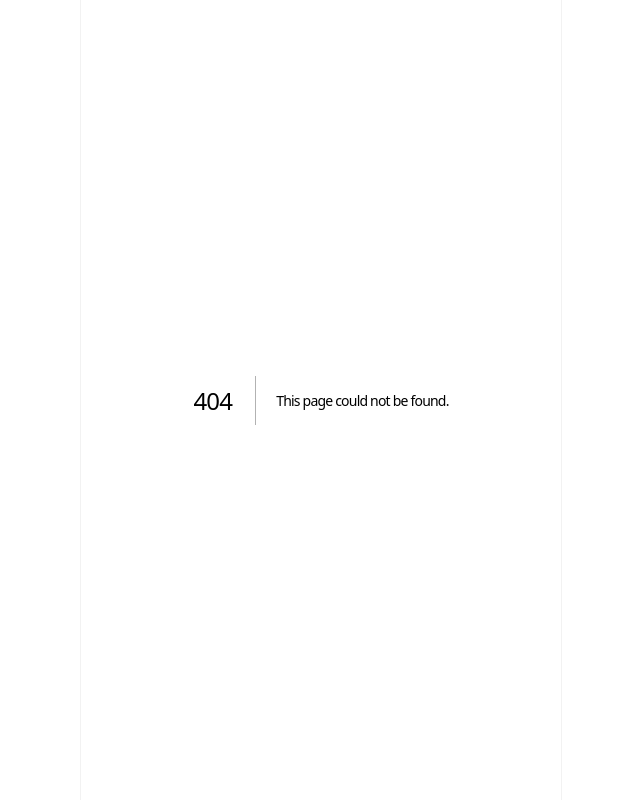
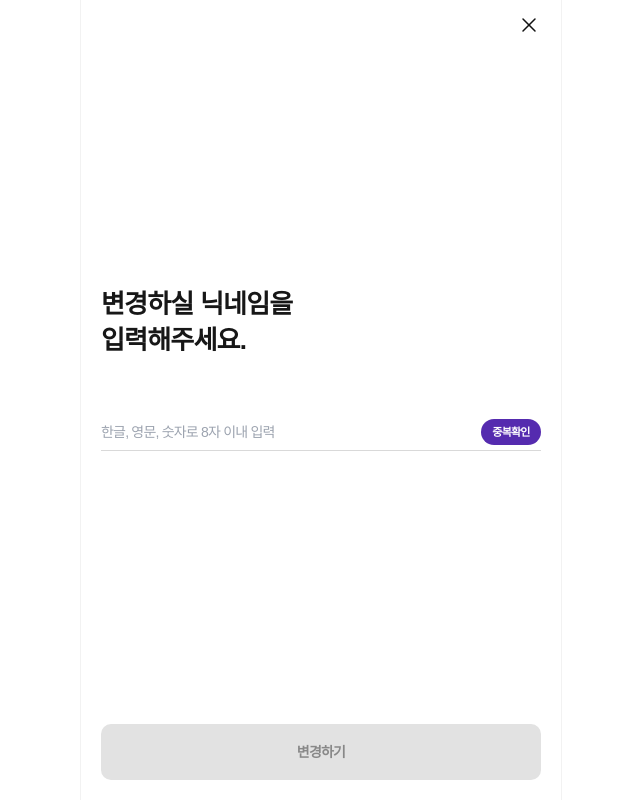
Before and after one commit to POTENDAY-NEWQUIZ/NEWQUIZ-FE, a Next.js app: page /mypage/update in a window 1280 px wide. Before the commit this address had no page. Shown: the whole page, without its empty margins (319-959 px from the left). Built offline with nearby package versions, Linux system fonts and the light colour scheme; no server answers; a web font is replaced by a local one.

Commit message:
[feat] : 닉네임 수정 페이지 생성 및 구현

```diff
--- a/src/api/user-api.ts
+++ b/src/api/user-api.ts
@@ -46,10 +46,7 @@ export const register = async (
 };
 
 // 닉네임 중복 확인
-export const checkNickname = async (
-  registerToken: string,
-  nickname: string
-) => {
+export const checkNickname = async (nickname: string) => {
   try {
     const response = await axios
       .create({
@@ -57,7 +54,6 @@ export const checkNickname = async (
         withCredentials: true,
         headers: {
           "Content-Type": "application/json",
-          registerToken: registerToken,
         },
       })
       .post(`/users/nickname/check`, { nickName: nickname });
--- a/src/app/mypage/page.tsx
+++ b/src/app/mypage/page.tsx
@@ -1,5 +1,6 @@
 "use client";
 
+import { useRouter } from "next/navigation";
 import Image from "next/image";
 import { useContext, useEffect, useState } from "react";
 
@@ -23,6 +24,7 @@ import into from "@assets/svg/into.svg";
 import warn from "@assets/img/warn.svg";
 
 const Mypage = () => {
+  const router = useRouter();
   const { activeModal, openModal, closeModal } =
     useContext(ModalContext);
   const [userData, setUserData] = useState({
@@ -36,7 +38,7 @@ const Mypage = () => {
 
   useEffect(() => {
     getUserData();
-  }, []);
+  }, [userData.nickname]);
 
   const getUserData = async () => {
     const response = await readUserData();
@@ -61,8 +63,15 @@ const Mypage = () => {
           <div className="rounded-full">
             <Image src={user} width={90} height={90} alt="프로필" />
           </div>
-          <p className="text-2xl font-semibold">{userData.nickname}</p>
-          <p className="text-sm text-[#B6B6B6] underline">수정하기</p>
+          <p className="text-2xl font-semibold xs:text-xl">
+            {userData.nickname}
+          </p>
+          <p
+            className="text-sm text-[#B6B6B6] underline cursor-pointer xs:text-xs"
+            onClick={() => router.push("/mypage/update")}
+          >
+            수정하기
+          </p>
         </section>
 
         {/* 학습 일수 구역 */}
@@ -84,7 +93,7 @@ const Mypage = () => {
         </section>
 
         {/* 학습 데이터 구역 */}
-        <section className="mx-5 bg-white shadow-default rounded-lg py-6 px-4 mb-2">
+        <section className="mx-5 bg-white shadow-default rounded-lg py-6 px-4 mb-2 xs:py-4">
           <div className="flex gap-2 items-start">
             <Image
               src={chart}
@@ -130,7 +139,7 @@ const Mypage = () => {
         </section>
 
         {/* 오답노트 구역 */}
-        <section className="mx-5 bg-white shadow-default rounded-lg py-6 px-4">
+        <section className="mx-5 bg-white shadow-default rounded-lg py-6 px-4 xs:py-4">
           <div className="flex gap-2 items-start">
             <Image
               src={book}
@@ -197,7 +206,7 @@ const Mypage = () => {
         <Modal
           icon={warn}
           text="정말 탈퇴하시겠어요?"
-          description={`탈퇴 버튼 선택 시 계정은 삭제되며\n복구되지 않습니다.`}
+          description={`탈퇴 버튼 선택 시 계정은 삭제되며\n\n복구되지 않습니다.`}
           leftChild={
             <SmallButton
               text="중단하기"
--- /dev/null
+++ b/src/app/mypage/update/page.tsx
@@ -0,0 +1,120 @@
+"use client";
+
+import { useRouter } from "next/navigation";
+import { useState } from "react";
+
+import Header from "@components/common/header";
+import Blank from "@components/button/blank";
+import EventButton from "@components/button/event-button";
+import Button from "@components/button/button";
+import CheckButton from "@components/button/check-button";
+import { checkNickname, updateUserData } from "@api/user-api";
+
+import cancel from "@assets/svg/cancel.svg";
+
+const MypageUpdate = () => {
+  const router = useRouter();
+  const [nickname, setNickname] = useState("");
+  const [isCheckNickname, setIsCheckNickname] = useState("DEFAULT");
+
+  const nicknameRegex = /^[가-힣a-zA-Z0-9]{2,8}$/;
+  const isValidNickname = nicknameRegex.test(nickname);
+
+  const onChangeNickname = (e: any) => {
+    setNickname(e.target.value);
+    setIsCheckNickname("DEFAULT");
+  };
+
+  const onClickCheckNickname = async () => {
+    if (!isValidNickname) {
+      setIsCheckNickname("ERROR");
+      return;
+    }
+
+    const response = await checkNickname(nickname);
+
+    if (response.data.isDuplicate) {
+      setIsCheckNickname("FALSE");
+    } else {
+      setIsCheckNickname("TRUE");
+    }
+  };
+
+  const onClickUpdateNickname = async () => {
+    const response = updateUserData(nickname);
+    router.replace("/mypage");
+  };
+
+  return (
+    <>
+      {/* 헤더 영역 */}
+      <Header
+        leftChild={<Blank />}
+        rightChild={<EventButton icon={cancel} command="back" />}
+      />
+
+      {/* 닉네임 변경 영역 */}
+      <section className="mx-5 flex flex-col h-screen justify-center pb-10">
+        <p className="text-[26px] leading-9 font-semibold mb-14">
+          변경하실 닉네임을
+          <br />
+          입력해주세요.
+        </p>
+        <div className="flex items-center relative">
+          <input
+            type="text"
+            placeholder="한글, 영문, 숫자로 8자 이내 입력"
+            className={`w-full py-2 pr-16 text-sm outline-none border-b-[1px] ${
+              nickname ? "border-black" : "border-[#D9D9D9]"
+            }`}
+            value={nickname}
+            onChange={onChangeNickname}
+          />
+          <div className="absolute right-0 z-10">
+            {isCheckNickname === "TRUE" ? (
+              <CheckButton
+                text="확인완료"
+                type="check"
+                onClick={() => {}}
+              />
+            ) : (
+              <CheckButton
+                text="중복확인"
+                type="uncheck"
+                onClick={onClickCheckNickname}
+              />
+            )}
+          </div>
+        </div>
+        <div className="text-xs text-right pt-2">
+          {isCheckNickname === "TRUE" ? (
+            <p>사용 가능한 닉네임입니다 :)</p>
+          ) : isCheckNickname === "FALSE" ? (
+            <p className="text-[#FC1919]">사용 중인 닉네임입니다.</p>
+          ) : isCheckNickname === "ERROR" ? (
+            <p className="text-[#FC1919]">
+              한글, 영문, 숫자로 8자 이내로 입력해주세요.
+            </p>
+          ) : (
+            <p className="text-white">닉네임 관련 문구</p>
+          )}
+        </div>
+      </section>
+
+      {/* 버튼 영역 */}
+      <section className="fixed bottom-5 max-w-[480px] w-full">
+        {isCheckNickname === "TRUE" && isValidNickname ? (
+          <Button
+            text="변경하기"
+            type="active"
+            onClick={onClickUpdateNickname}
+          />
+        ) : (
+          <Button text="변경하기" type="inactive" link="" />
+        )}
+      </section>
+    </>
+  );
+};
+
+export default MypageUpdate;
--- a/src/components/common/modal.tsx
+++ b/src/components/common/modal.tsx
@@ -17,12 +17,14 @@ const Modal = ({
 
       {/* 모달 컨텐츠 */}
       <div className="max-w-[340px] w-[calc(100%-60px)] h-[240px] fixed top-1/2 left-1/2 transform -translate-x-1/2 -translate-y-1/2 bg-white rounded-[14px] z-50 shadow-modal text-center px-4 py-10">
-        <section className="flex justify-center mt-2 mb-4">
+        <section className="flex justify-center mt-2 mb-2">
           <Image src={icon} width={32} height={32} alt="모달 아이콘" />
         </section>
         <section className="mb-8">
-          <div className="text-xl font-bold">{text}</div>
-          <div className="text-sm text-[#727272]">{description}</div>
+          <div className="text-xl font-bold xs:text-lg">{text}</div>
+          <div className="text-sm text-[#727272] xs:text-[11px]">
+            {description}
+          </div>
         </section>
         <section className="flex justify-evenly">
           {leftChild}
--- a/src/container/register-container.tsx
+++ b/src/container/register-container.tsx
@@ -20,8 +20,7 @@ const RegisterContainer = () => {
   const [birth, setBirth] = useState("");
   const [isCheckNickname, setIsCheckNickname] = useState("DEFAULT");
 
-  const nicknameRegex =
-    /^(?=.*[가-힣a-zA-Z])(?=.*\d)[가-힣a-zA-Z\d]{2,8}$/;
+  const nicknameRegex = /^[가-힣a-zA-Z0-9]{2,8}$/;
   const birthRegex = /^\d{4}-\d{2}-\d{2}$/;
 
   const isValidNickname = nicknameRegex.test(nickname);
@@ -42,10 +41,7 @@ const RegisterContainer = () => {
       return;
     }
 
-    const response = await checkNickname(
-      String(registerToken),
-      nickname
-    );
+    const response = await checkNickname(nickname);
 
     if (response.data.isDuplicate) {
       setIsCheckNickname("FALSE");
@@ -88,7 +84,7 @@ const RegisterContainer = () => {
             <div className="flex items-center relative">
               <input
                 type="text"
-                placeholder="한글, 영문, 숫자 중 2가지 이상 8자 이내 입력"
+                placeholder="한글, 영문, 숫자로 8자 이내 입력"
                 className={`w-full py-2 pr-16 text-sm outline-none border-b-[1px] ${
                   nickname ? "border-black" : "border-[#D9D9D9]"
                 }`}
@@ -119,7 +115,9 @@ const RegisterContainer = () => {
                   사용 중인 닉네임입니다.
                 </p>
               ) : isCheckNickname === "ERROR" ? (
-                <p className="text-[#FC1919]">다시 입력해주세요.</p>
+                <p className="text-[#FC1919]">
+                  한글, 영문, 숫자로 8자 이내로 입력해주세요.
+                </p>
               ) : (
                 <p className="text-white">닉네임 관련 문구</p>
               )}
--- a/src/context/modal-context.tsx
+++ b/src/context/modal-context.tsx
@@ -28,7 +28,6 @@ const ModalProvider = ({ children }: { children: ReactNode }) => {
 
   const openModal = (modalType: ModalType) => {
     setActiveModal(modalType);
-    console.log(activeModal);
   };
 
   const closeModal = () => {
```
